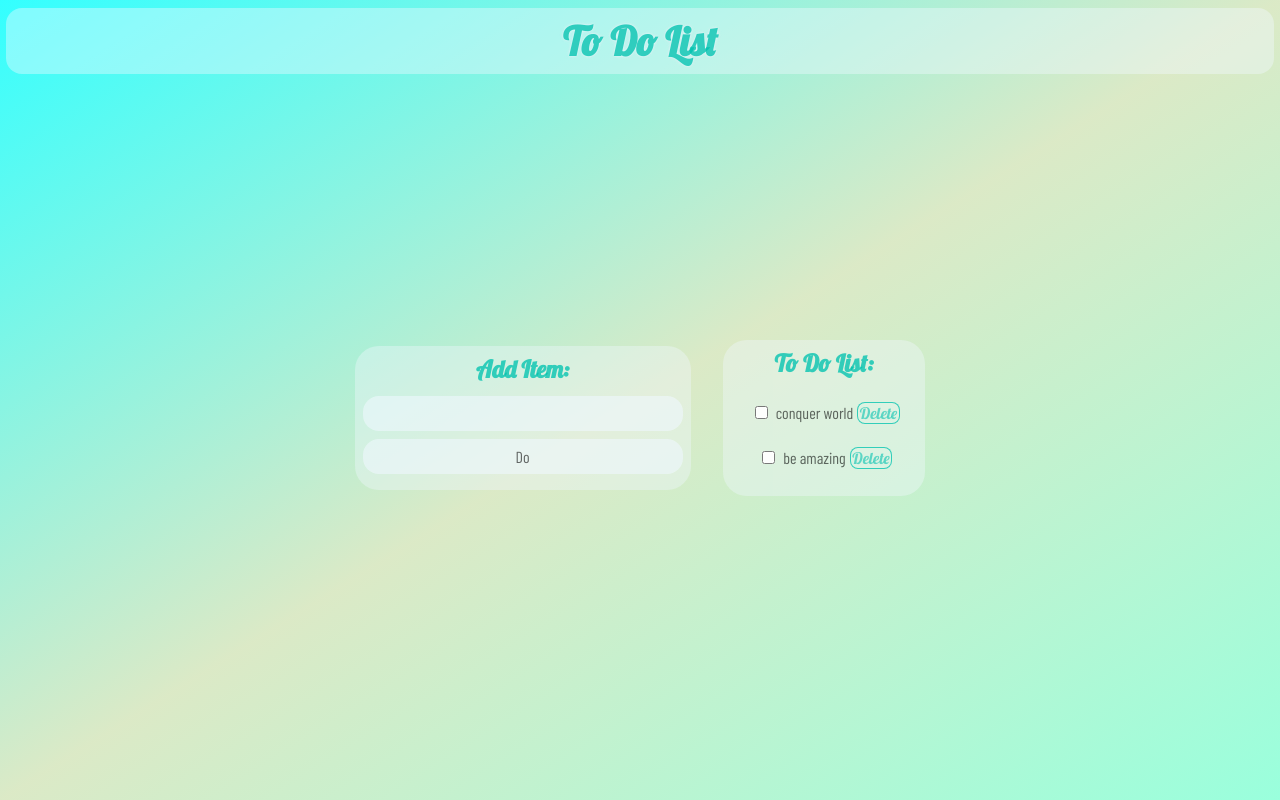
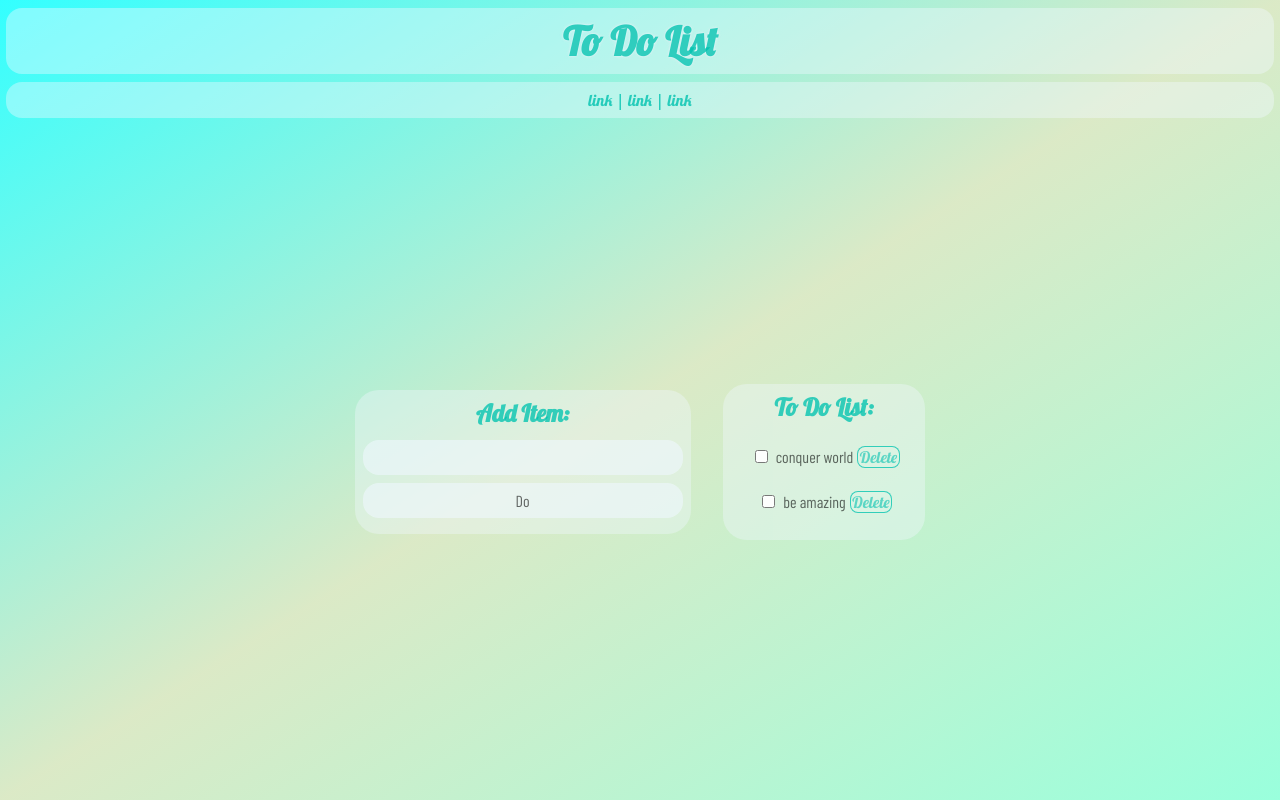
Before and after one commit to xtina-lt/to-do-list-MERN-taexapmple, a React (Create React App) app: page / in a window 1280 px wide. Built offline with nearby package versions, Linux system fonts and the light colour scheme.

Commit message:
class name ternary

```diff
--- a/src/App.js
+++ b/src/App.js
@@ -14,6 +14,9 @@ function App() {
       <header>
         To Do List
       </header>
+      <nav>
+        link | link | link
+      </nav>
 
       <main>
         <Form list={list} setList={setList} />
--- a/src/components/Display.js
+++ b/src/components/Display.js
@@ -2,7 +2,7 @@ import React, {useState} from 'react'
 
 const Display = ({list, setList}) => {
     const change = (e) => {
-        // change value
+        // change value isong !
         e.complete = !e.complete;
         // update list
         let update = [...list];
@@ -10,14 +10,12 @@ const Display = ({list, setList}) => {
         setList(update);
     }
 
-    // if ("complete" : true)
-    //      className="complete"
-    const markComplete = e => {if (e.complete) return "complete"}
 
     // if button is clicked
     // use filter to remove item from the list
     const deleteMe = val => {
-        setList( list.filter( (item, i) => {return item.content !== val} ) );
+        //                                () does not need return
+        setList( list.filter( (item, i) => (item.content !== val) ) );
     }
 
     return (
@@ -35,7 +33,9 @@ const Display = ({list, setList}) => {
                             by using a function
                             to change the className
                         */}
-                        <span className={ markComplete(item) }>
+                        <span className={ (item.complete) ? "complete" : null }>
+                                        {/* if ("complete" : true)
+                                        className="complete" ===> text-decoration: line-through */}
                             {item.content}
                         </span>
                         {/* delete button */}
```
